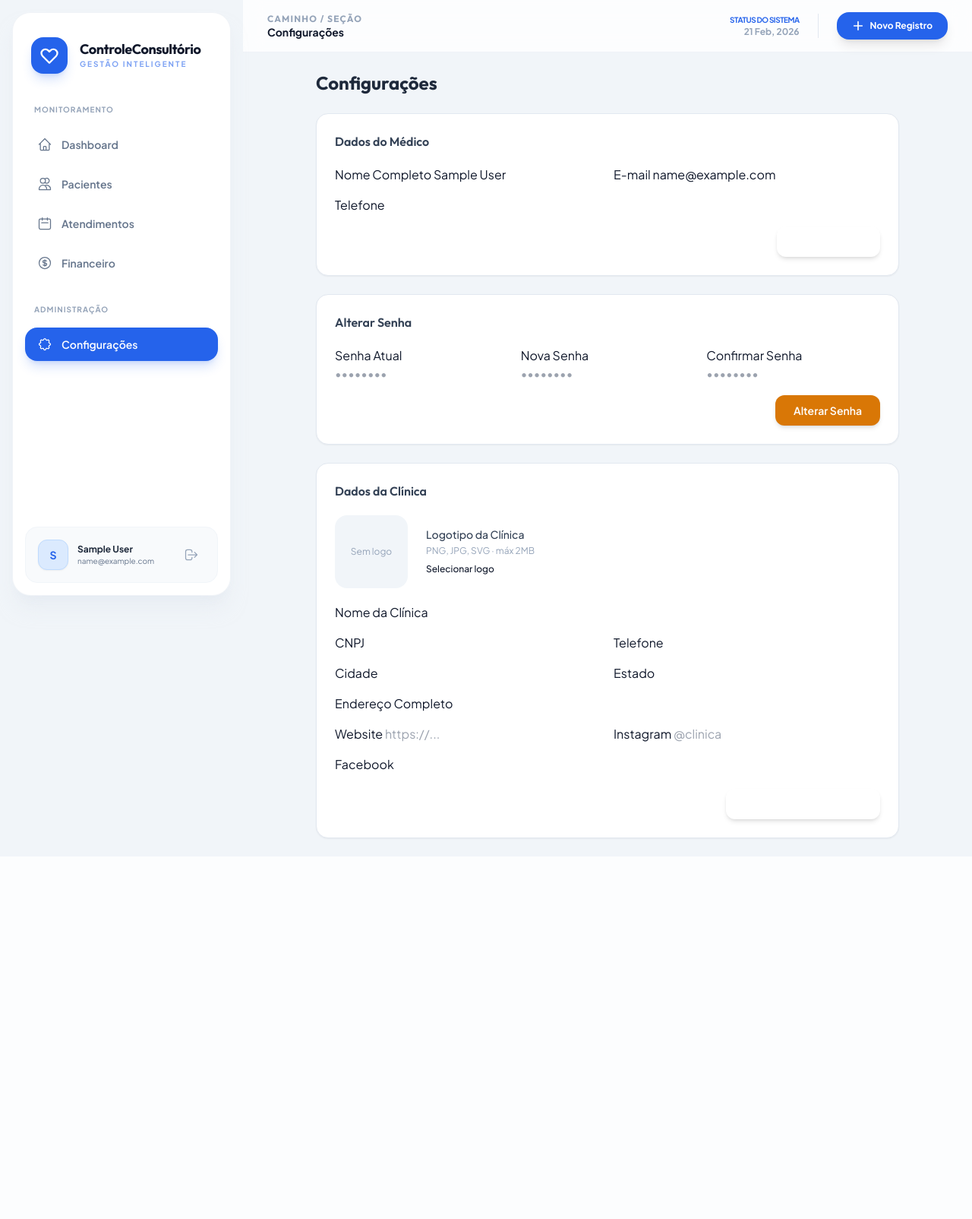
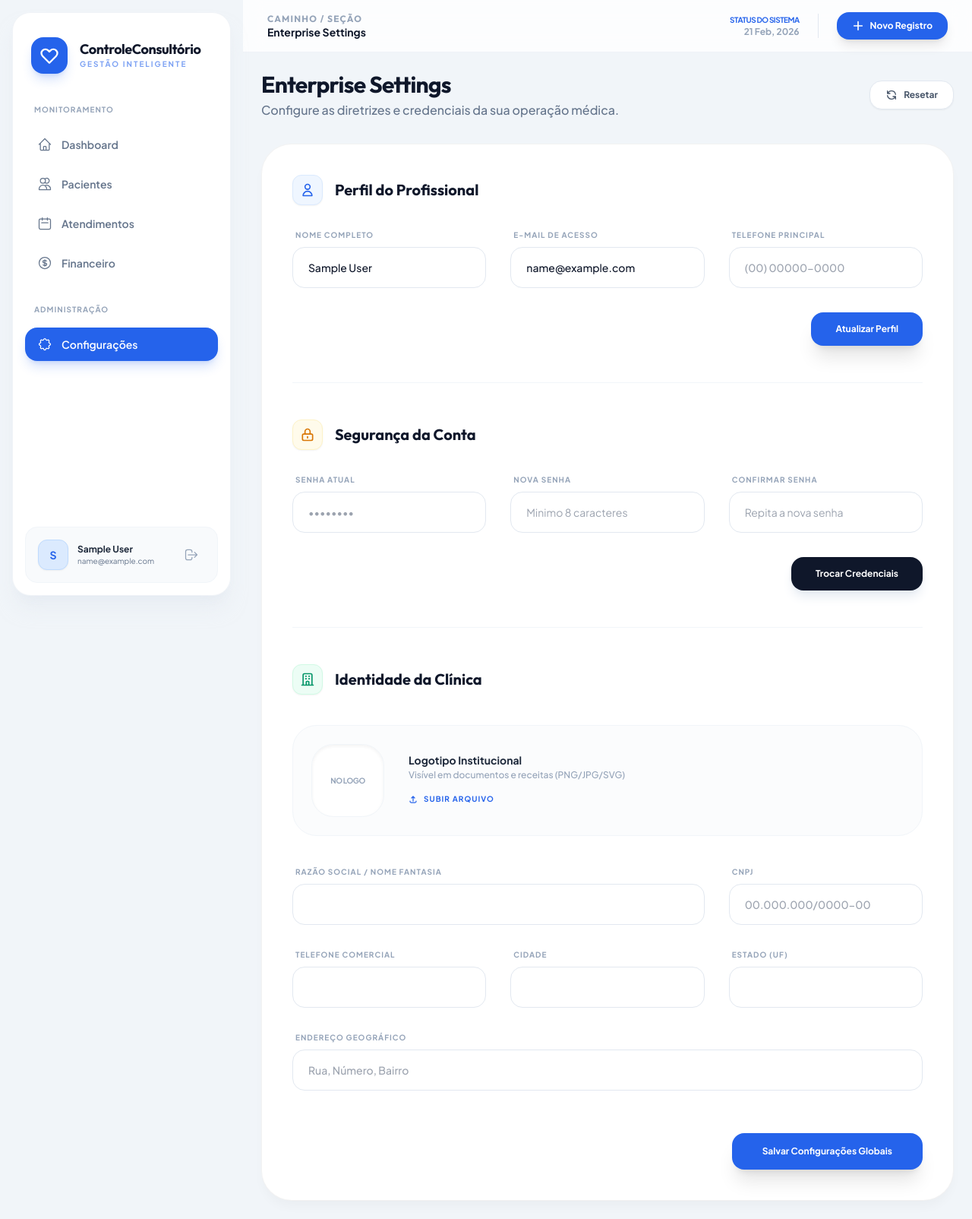
Before and after one commit to mareujo2012-blip/consultorio, a PHP site: page /settings in a window 1280 px wide. Shown: the whole page at 76% size. Before the commit the page ends 1105 px from the top, so only its background shows below. Run offline with PHP 8.4, Linux system fonts and the light colour scheme; the visitor is signed in with stand-in values (Sample User, id 1); data that the repository does not hold is empty; some libraries are stand-ins or nearby versions.

Commit message:
Redesign Settings with Enterprise Clean & Light style

```diff
--- a/app/Views/settings/index.php
+++ b/app/Views/settings/index.php
@@ -1,168 +1,231 @@
-<?php $pageTitle = 'Configurações'; ?>
-<?php $appUrl = rtrim($_ENV['APP_URL'] ?? '', '/'); ?>
+<?php $pageTitle = 'Enterprise Settings'; ?>
 
-<div class="max-w-3xl mx-auto space-y-6">
-    <h1 class="text-2xl font-bold text-slate-800 dark:text-white">Configurações</h1>
-
-    <!-- User settings -->
-    <div class="bg-white dark:bg-slate-800 rounded-2xl shadow-sm border border-slate-200 dark:border-slate-700 p-6">
-        <h2 class="text-base font-semibold text-slate-700 dark:text-slate-200 mb-5">Dados do Médico</h2>
-        <form action="<?= $appUrl ?>/settings/user" method="POST" class="space-y-4">
-            <input type="hidden" name="csrf_token" value="<?= htmlspecialchars($csrfToken) ?>">
-            <div class="grid grid-cols-1 md:grid-cols-2 gap-4">
+<div class="space-y-8 animate-fade-in max-w-5xl mx-auto">
+    <!-- Header -->
+    <div class="flex flex-col md:flex-row md:items-center justify-between gap-4">
         <div>
-                    <label class="form-label">Nome Completo</label>
-                    <input type="text" name="name" value="<?= htmlspecialchars($user['name'] ?? '') ?>" required
-                        class="form-input">
+            <h1 class="text-3xl font-display font-extrabold text-slate-900 tracking-tight">Enterprise Settings</h1>
+            <p class="text-slate-500 font-medium mt-1">Configure as diretrizes e credenciais da sua operação médica.</p>
         </div>
-                <div>
-                    <label class="form-label">E-mail</label>
-                    <input type="email" name="email" value="<?= htmlspecialchars($user['email'] ?? '') ?>" required
-                        class="form-input">
-                </div>
-                <div>
-                    <label class="form-label">Telefone</label>
-                    <input type="text" name="phone" value="<?= htmlspecialchars($user['phone'] ?? '') ?>"
-                        class="form-input phone-input">
+        <div class="flex gap-2">
+            <button onclick="window.location.reload()"
+                class="bg-white border border-slate-200 px-5 py-2.5 rounded-2xl text-xs font-bold text-slate-600 hover:bg-slate-50 transition-all shadow-sm flex items-center gap-2">
+                <svg class="w-4 h-4" fill="none" viewBox="0 0 24 24" stroke="currentColor">
+                    <path stroke-linecap="round" stroke-linejoin="round" stroke-width="2"
+                        d="M4 4v5h.582m15.356 2A8.001 8.001 0 004.582 9m0 0H9m11 11v-5h-.581m0 0a8.003 8.003 0 01-15.357-2m15.357 2H15" />
+                </svg>
+                Resetar
+            </button>
         </div>
     </div>
-            <div class="flex justify-end">
+
+    <!-- Main Settings Container -->
+    <div class="premium-card rounded-[2.5rem] p-10 space-y-12">
+
+        <!-- Section: Perfil do Profissional -->
+        <div class="space-y-8">
+            <div class="flex items-center gap-4">
+                <div
+                    class="w-10 h-10 rounded-xl bg-blue-50 text-blue-600 flex items-center justify-center border border-blue-100 shadow-sm">
+                    <svg class="w-5 h-5" fill="none" viewBox="0 0 24 24" stroke="currentColor">
+                        <path stroke-linecap="round" stroke-linejoin="round" stroke-width="2"
+                            d="M16 7a4 4 0 11-8 0 4 4 0 018 0zM12 14a7 7 0 00-7 7h14a7 7 0 00-7-7z" />
+                    </svg>
+                </div>
+                <h2 class="text-xl font-display font-bold text-slate-900">Perfil do Profissional</h2>
+            </div>
+
+            <form action="<?= $appUrl ?>/settings/user" method="POST"
+                class="grid grid-cols-1 md:grid-cols-2 lg:grid-cols-3 gap-8">
+                <input type="hidden" name="csrf_token" value="<?= htmlspecialchars($csrfToken) ?>">
+
+                <div class="space-y-2">
+                    <label class="block text-[10px] font-bold text-slate-400 uppercase tracking-widest ml-1">Nome
+                        Completo</label>
+                    <input type="text" name="name" value="<?= htmlspecialchars($user['name'] ?? '') ?>" required
+                        class="input-premium w-full rounded-2xl px-5 py-4 text-sm font-medium focus:outline-none transition-all"
+                        placeholder="Dr. Nome Exemplo">
+                </div>
+
+                <div class="space-y-2">
+                    <label class="block text-[10px] font-bold text-slate-400 uppercase tracking-widest ml-1">E-mail de
+                        Acesso</label>
+                    <input type="email" name="email" value="<?= htmlspecialchars($user['email'] ?? '') ?>" required
+                        class="input-premium w-full rounded-2xl px-5 py-4 text-sm font-medium focus:outline-none transition-all"
+                        placeholder="email@exemplo.com">
+                </div>
+
+                <div class="space-y-2">
+                    <label class="block text-[10px] font-bold text-slate-400 uppercase tracking-widest ml-1">Telefone
+                        Principal</label>
+                    <input type="text" name="phone" value="<?= htmlspecialchars($user['phone'] ?? '') ?>"
+                        class="input-premium w-full rounded-2xl px-5 py-4 text-sm font-medium focus:outline-none transition-all phone-input"
+                        placeholder="(00) 00000-0000">
+                </div>
+
+                <div class="md:col-span-2 lg:col-span-3 flex justify-end">
                     <button type="submit"
-                    class="px-6 py-2.5 bg-primary-600 hover:bg-primary-700 text-white font-semibold rounded-xl text-sm shadow-md transition-all">
-                    Salvar Dados
-                </button>
+                        class="btn-primary px-8 py-3.5 rounded-2xl text-xs font-bold shadow-xl active:scale-95 transition-all">Atualizar
+                        Perfil</button>
                 </div>
             </form>
         </div>
 
-    <!-- Password change -->
-    <div class="bg-white dark:bg-slate-800 rounded-2xl shadow-sm border border-slate-200 dark:border-slate-700 p-6">
-        <h2 class="text-base font-semibold text-slate-700 dark:text-slate-200 mb-5">Alterar Senha</h2>
-        <form action="<?= $appUrl ?>/settings/password" method="POST" class="space-y-4">
+        <div class="h-px bg-slate-100 rounded-full"></div>
+
+        <!-- Section: Segurança -->
+        <div class="space-y-8">
+            <div class="flex items-center gap-4">
+                <div
+                    class="w-10 h-10 rounded-xl bg-amber-50 text-amber-600 flex items-center justify-center border border-amber-100 shadow-sm">
+                    <svg class="w-5 h-5" fill="none" viewBox="0 0 24 24" stroke="currentColor">
+                        <path stroke-linecap="round" stroke-linejoin="round" stroke-width="2"
+                            d="M12 15v2m-6 4h12a2 2 0 002-2v-6a2 2 0 00-2-2H6a2 2 0 00-2 2v6a2 2 0 002 2zm10-10V7a4 4 0 00-8 0v4h8z" />
+                    </svg>
+                </div>
+                <h2 class="text-xl font-display font-bold text-slate-900">Segurança da Conta</h2>
+            </div>
+
+            <form action="<?= $appUrl ?>/settings/password" method="POST" class="grid grid-cols-1 md:grid-cols-3 gap-8">
                 <input type="hidden" name="csrf_token" value="<?= htmlspecialchars($csrfToken) ?>">
-            <div class="grid grid-cols-1 md:grid-cols-3 gap-4">
-                <div>
-                    <label class="form-label">Senha Atual</label>
-                    <input type="password" name="current_password" required class="form-input" placeholder="••••••••">
-                </div>
-                <div>
-                    <label class="form-label">Nova Senha</label>
-                    <input type="password" name="new_password" required minlength="8" class="form-input"
+
+                <div class="space-y-2">
+                    <label class="block text-[10px] font-bold text-slate-400 uppercase tracking-widest ml-1">Senha
+                        Atual</label>
+                    <input type="password" name="current_password" required
+                        class="input-premium w-full rounded-2xl px-5 py-4 text-sm focus:outline-none transition-all"
                         placeholder="••••••••">
                 </div>
-                <div>
-                    <label class="form-label">Confirmar Senha</label>
-                    <input type="password" name="confirm_password" required class="form-input" placeholder="••••••••">
+
+                <div class="space-y-2">
+                    <label class="block text-[10px] font-bold text-slate-400 uppercase tracking-widest ml-1">Nova
+                        Senha</label>
+                    <input type="password" name="new_password" required minlength="8"
+                        class="input-premium w-full rounded-2xl px-5 py-4 text-sm focus:outline-none transition-all"
+                        placeholder="Minimo 8 caracteres">
                 </div>
+
+                <div class="space-y-2">
+                    <label class="block text-[10px] font-bold text-slate-400 uppercase tracking-widest ml-1">Confirmar
+                        Senha</label>
+                    <input type="password" name="confirm_password" required
+                        class="input-premium w-full rounded-2xl px-5 py-4 text-sm focus:outline-none transition-all"
+                        placeholder="Repita a nova senha">
                 </div>
-            <div class="flex justify-end">
+
+                <div class="md:col-span-3 flex justify-end">
                     <button type="submit"
-                    class="px-6 py-2.5 bg-amber-600 hover:bg-amber-700 text-white font-semibold rounded-xl text-sm shadow-md transition-all">
-                    Alterar Senha
-                </button>
+                        class="bg-slate-900 text-white px-8 py-3.5 rounded-2xl text-xs font-bold hover:bg-slate-800 transition-all active:scale-95 shadow-lg shadow-slate-200">Trocar
+                        Credenciais</button>
                 </div>
             </form>
         </div>
 
-    <!-- Clinic settings -->
-    <div class="bg-white dark:bg-slate-800 rounded-2xl shadow-sm border border-slate-200 dark:border-slate-700 p-6">
-        <h2 class="text-base font-semibold text-slate-700 dark:text-slate-200 mb-5">Dados da Clínica</h2>
-        <form action="<?= $appUrl ?>/settings/clinic" method="POST" enctype="multipart/form-data" class="space-y-5">
+        <div class="h-px bg-slate-100 rounded-full"></div>
+
+        <!-- Section: Identidade da Clínica -->
+        <div class="space-y-8">
+            <div class="flex items-center gap-4">
+                <div
+                    class="w-10 h-10 rounded-xl bg-emerald-50 text-emerald-600 flex items-center justify-center border border-emerald-100 shadow-sm">
+                    <svg class="w-5 h-5" fill="none" viewBox="0 0 24 24" stroke="currentColor">
+                        <path stroke-linecap="round" stroke-linejoin="round" stroke-width="2"
+                            d="M19 21V5a2 2 0 00-2-2H7a2 2 0 00-2 2v16m14 0h2m-2 0h-5m-9 0H3m2 0h5M9 7h1m-1 4h1m4-4h1m-1 4h1m-5 10v-5a1 1 0 011-1h2a1 1 0 011 1v5m-4 0h4" />
+                    </svg>
+                </div>
+                <h2 class="text-xl font-display font-bold text-slate-900">Identidade da Clínica</h2>
+            </div>
+
+            <form action="<?= $appUrl ?>/settings/clinic" method="POST" enctype="multipart/form-data"
+                class="space-y-10">
                 <input type="hidden" name="csrf_token" value="<?= htmlspecialchars($csrfToken) ?>">
 
-            <!-- Logo upload -->
-            <div class="flex items-center gap-6">
+                <!-- Logo Picker -->
+                <div class="flex items-center gap-8 bg-slate-50/50 p-6 rounded-[2rem] border border-slate-100">
                     <div
-                    class="relative group w-24 h-24 rounded-2xl overflow-hidden bg-slate-100 dark:bg-slate-700 flex items-center justify-center">
+                        class="relative group w-24 h-24 rounded-[1.8rem] overflow-hidden bg-white flex items-center justify-center shadow-inner border border-slate-100">
                         <?php if (!empty($clinic['logo'])): ?>
                             <img src="<?= $appUrl . '/' . htmlspecialchars($clinic['logo']) ?>" alt="Logo"
-                            class="w-full h-full object-contain p-1" id="logo-preview">
+                                class="w-full h-full object-contain p-2" id="logo-preview">
                         <?php else: ?>
-                        <img id="logo-preview" src="" class="w-full h-full object-contain p-1 hidden">
-                        <span id="logo-placeholder" class="text-slate-400 text-xs text-center px-2">Sem logo</span>
+                            <img id="logo-preview" src="" class="w-full h-full object-contain p-2 hidden">
+                            <span id="logo-placeholder"
+                                class="text-slate-400 text-[10px] font-bold uppercase tracking-tighter text-center">No
+                                Logo</span>
                         <?php endif; ?>
                         <label for="logo"
-                        class="absolute inset-0 bg-black/40 opacity-0 group-hover:opacity-100 transition-opacity cursor-pointer flex items-center justify-center text-white text-xs font-medium rounded-2xl">Trocar</label>
+                            class="absolute inset-0 bg-blue-600/80 opacity-0 group-hover:opacity-100 transition-all cursor-pointer flex items-center justify-center text-white text-[10px] font-black uppercase tracking-widest">Update</label>
                     </div>
                     <div>
-                    <p class="text-sm font-medium text-slate-700 dark:text-slate-300">Logotipo da Clínica</p>
-                    <p class="text-xs text-slate-400 mt-1">PNG, JPG, SVG · máx 2MB</p>
+                        <p class="text-sm font-extrabold text-slate-800">Logotipo Institucional</p>
+                        <p class="text-xs text-slate-400 font-medium mt-0.5">Visível em documentos e receitas
+                            (PNG/JPG/SVG)</p>
                         <input type="file" name="logo" id="logo" accept="image/*" class="hidden"
                             onchange="previewLogo(this)">
                         <label for="logo"
-                        class="mt-2 inline-flex items-center gap-1.5 text-xs text-primary-600 hover:text-primary-700 cursor-pointer font-medium">
-                        Selecionar logo
+                            class="mt-4 inline-flex items-center gap-2 text-[10px] font-black uppercase tracking-widest text-blue-600 hover:text-blue-800 transition-colors cursor-pointer">
+                            <svg class="w-3 h-3" fill="none" viewBox="0 0 24 24" stroke="currentColor">
+                                <path stroke-linecap="round" stroke-linejoin="round" stroke-width="2.5"
+                                    d="M4 16v1a3 3 0 003 3h10a3 3 0 003-3v-1m-4-8l-4-4m0 0L8 8m4-4v12" />
+                            </svg>
+                            Subir Arquivo
                         </label>
                     </div>
                 </div>
 
-            <div class="grid grid-cols-1 md:grid-cols-2 gap-4">
-                <div class="md:col-span-2">
-                    <label class="form-label">Nome da Clínica</label>
+                <div class="grid grid-cols-1 md:grid-cols-2 lg:grid-cols-3 gap-8">
+                    <div class="md:col-span-2 space-y-2">
+                        <label class="block text-[10px] font-bold text-slate-400 uppercase tracking-widest ml-1">Razão
+                            Social / Nome Fantasia</label>
                         <input type="text" name="clinic_name" value="<?= htmlspecialchars($clinic['name'] ?? '') ?>"
-                        class="form-input">
+                            class="input-premium w-full rounded-2xl px-5 py-4 text-sm font-medium focus:outline-none transition-all">
                     </div>
-                <div>
-                    <label class="form-label">CNPJ</label>
+                    <div class="space-y-2">
+                        <label
+                            class="block text-[10px] font-bold text-slate-400 uppercase tracking-widest ml-1">CNPJ</label>
                         <input type="text" name="cnpj" value="<?= htmlspecialchars($clinic['cnpj'] ?? '') ?>"
-                        class="form-input">
+                            class="input-premium w-full rounded-2xl px-5 py-4 text-sm font-medium focus:outline-none transition-all"
+                            placeholder="00.000.000/0000-00">
                     </div>
-                <div>
-                    <label class="form-label">Telefone</label>
+                    <div class="space-y-2">
+                        <label
+                            class="block text-[10px] font-bold text-slate-400 uppercase tracking-widest ml-1">Telefone
+                            Comercial</label>
                         <input type="text" name="phone" value="<?= htmlspecialchars($clinic['phone'] ?? '') ?>"
-                        class="form-input phone-input">
+                            class="input-premium w-full rounded-2xl px-5 py-4 text-sm font-medium focus:outline-none transition-all phone-input">
                     </div>
-                <div>
-                    <label class="form-label">Cidade</label>
+                    <div class="space-y-2">
+                        <label
+                            class="block text-[10px] font-bold text-slate-400 uppercase tracking-widest ml-1">Cidade</label>
                         <input type="text" name="city" value="<?= htmlspecialchars($clinic['city'] ?? '') ?>"
-                        class="form-input">
+                            class="input-premium w-full rounded-2xl px-5 py-4 text-sm font-medium focus:outline-none transition-all">
                     </div>
-                <div>
-                    <label class="form-label">Estado</label>
+                    <div class="space-y-2">
+                        <label class="block text-[10px] font-bold text-slate-400 uppercase tracking-widest ml-1">Estado
+                            (UF)</label>
                         <input type="text" name="state" value="<?= htmlspecialchars($clinic['state'] ?? '') ?>"
-                        maxlength="2" class="form-input">
+                            maxlength="2"
+                            class="input-premium w-full rounded-2xl px-5 py-4 text-sm font-medium focus:outline-none transition-all uppercase">
                     </div>
-                <div class="md:col-span-2">
-                    <label class="form-label">Endereço Completo</label>
+                    <div class="md:col-span-2 lg:col-span-3 space-y-2">
+                        <label
+                            class="block text-[10px] font-bold text-slate-400 uppercase tracking-widest ml-1">Endereço
+                            Geográfico</label>
                         <input type="text" name="address" value="<?= htmlspecialchars($clinic['address'] ?? '') ?>"
-                        class="form-input">
-                </div>
-                <div>
-                    <label class="form-label">Website</label>
-                    <input type="url" name="website" value="<?= htmlspecialchars($clinic['website'] ?? '') ?>"
-                        placeholder="https://..." class="form-input">
-                </div>
-                <div>
-                    <label class="form-label">Instagram</label>
-                    <input type="text" name="instagram" value="<?= htmlspecialchars($clinic['instagram'] ?? '') ?>"
-                        placeholder="@clinica" class="form-input">
-                </div>
-                <div>
-                    <label class="form-label">Facebook</label>
-                    <input type="text" name="facebook" value="<?= htmlspecialchars($clinic['facebook'] ?? '') ?>"
-                        class="form-input">
+                            class="input-premium w-full rounded-2xl px-5 py-4 text-sm font-medium focus:outline-none transition-all"
+                            placeholder="Rua, Número, Bairro">
                     </div>
                 </div>
 
-            <div class="flex justify-end">
+                <div class="flex justify-end pt-4">
                     <button type="submit"
-                    class="px-6 py-2.5 bg-primary-600 hover:bg-primary-700 text-white font-semibold rounded-xl text-sm shadow-md transition-all">
-                    Salvar Dados da Clínica
-                </button>
+                        class="btn-primary px-10 py-4 rounded-2xl text-xs font-bold transition-all shadow-xl active:scale-95">Salvar
+                        Configurações Globais</button>
                 </div>
             </form>
         </div>
     </div>
-
-<style>
-    .form-label {
-        @apply block text-sm font-medium text-slate-600 dark:text-slate-400 mb-1.5;
-    }
-
-    .form-input {
-        @apply w-full border border-slate-200 dark:border-slate-600 rounded-xl px-4 py-2.5 text-sm bg-white dark:bg-slate-700 text-slate-800 dark:text-slate-200 focus:outline-none focus:ring-2 focus:ring-primary-500 focus:border-transparent transition-all;
-    }
-</style>
+</div>
 
 <script>
     function previewLogo(input) {
```
Also changed, not shown: 1 other file. Lines whose indentation alone changed are shown as unchanged.
